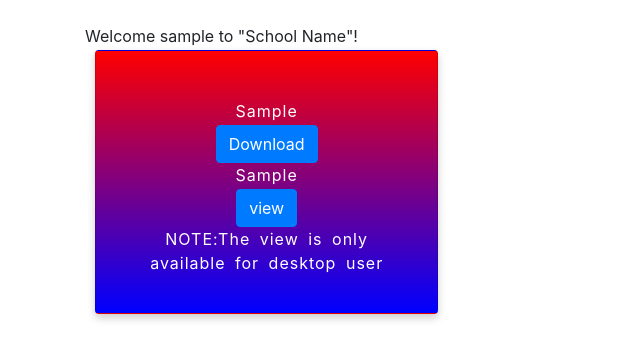
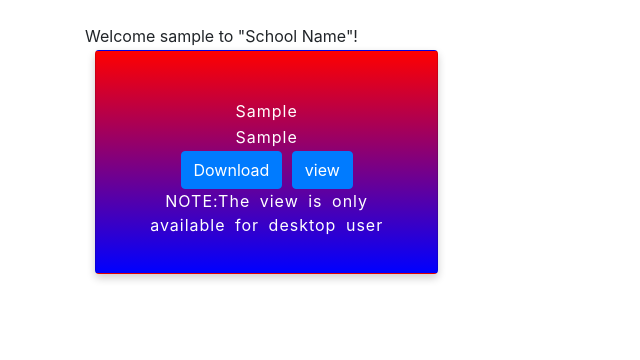
Before and after one commit to programmer262/Mozad, a Django app: page / in a window 1280 px wide. Shown: the part 61-421 px from the top of the page, without its empty margins (0-640 px from the left). Run offline with Django 3.2, Linux system fonts and the light colour scheme; a user stored in the database is signed in; tables that the repository leaves empty hold one stand-in row (values such as "Sample post"); some libraries are stand-ins or nearby versions.

Commit message:
Update docfiles.html

```diff
--- a/templates/docfiles.html
+++ b/templates/docfiles.html
@@ -9,11 +9,11 @@
       <div class="card-body">
         <h5 class="card-title">
         {{cour.professeur}}</h5>        <p class="card-text">{{cour.cour}}</p>
+         <p class="card-text">{{cour.partie}}</p>
         <a href="{{cour.docFILE}}"download><button class="btn btn-primary">Download</button></a>
-         <p class="card-text">{{cour.partie}}</p>
 
         <a href="{{cour.docFILE}}" target="_blank"><button class="btn btn-primary">view</button></a>
-          <object data="{{cour.docFILE}}" type="application/pdf" width="100%" height="100%">
+
 
         <p class="card-text">NOTE:The view is only available for desktop user</p>
       </div>
```
